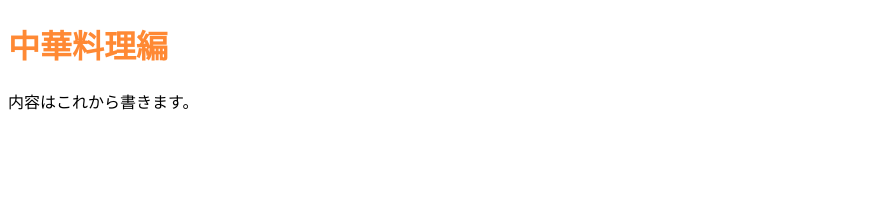
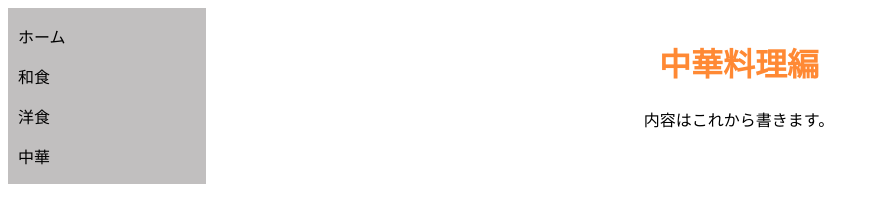
Before and after one commit to 1f10250294/team-project, a plain HTML site: page chinese.html in a window 1280 px wide. Shown: the whole page, without its empty margins (0-879 px from the left). Drawn offline with Linux system fonts and the light colour scheme.

Commit message:
create layout image
cssでサイドバー部分とコンテント部分の作成をした。

```diff
--- a/chinese.html
+++ b/chinese.html
@@ -6,7 +6,18 @@
         <link rel="stylesheet" href="css/chinese.css">
     </head>
     <body>
-        <h1 id="title">中華料理編</h1>
-        <p>内容はこれから書きます。</p>
+        <div id="container">
+            <div class="sidebar">
+                <p>ホーム</p>
+                <p>和食</p>
+                <p>洋食</p>
+                <p>中華</p>
+            </div>
+            <div class="content">
+                <h1 id="title">中華料理編</h1>
+                <p>内容はこれから書きます。</p>
+            </div>
+
+        </div>
     </body>
 </html>
--- a/css/chinese.css
+++ b/css/chinese.css
@@ -1 +1,18 @@
 #title{color: rgb(255, 137, 52);}
+
+#container{
+    display: flex;
+    flex-direction: row;
+}
+
+.sidebar{
+    width: 15%;
+    background-color: rgb(193, 191, 191);
+    padding-left: 10px;
+}
+
+.content{
+    width: 85%;
+    margin: 10px 0 10px 0;
+    text-align: center;
+}
```
